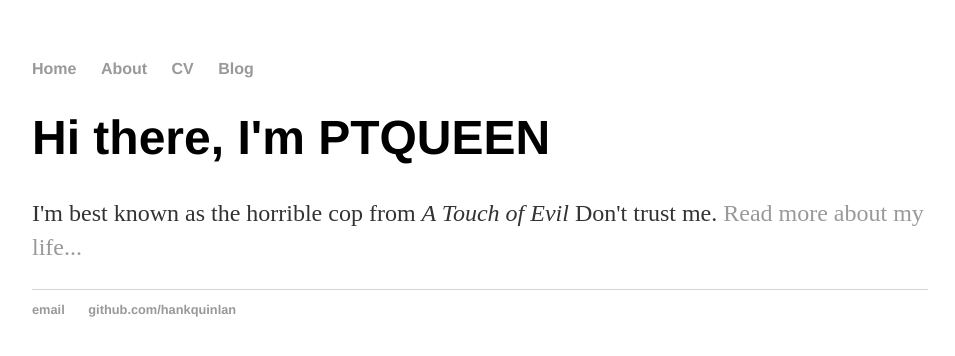
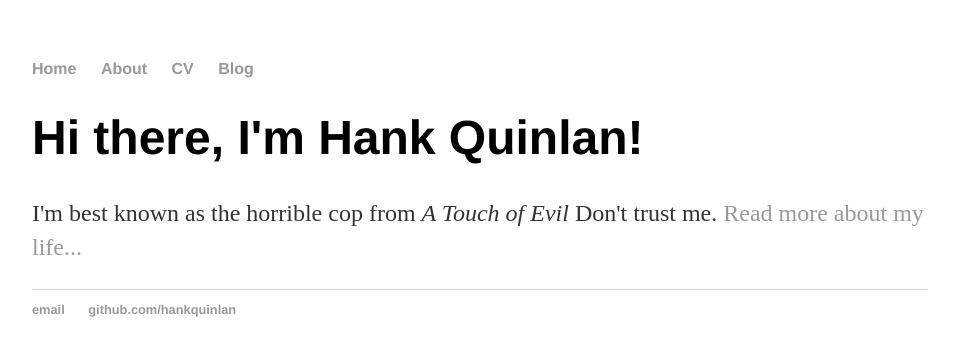
Before and after one commit to ptqueen/ptqueen.github.io, a Jekyll site: the page built from index.html, in a window 1280 px wide. Shown: the top 356 px of the page, without its empty margins (160-1115 px from the left). Built offline with Jekyll 4.4.1, drawn with Linux system fonts in a browser that asks for light colours.

Commit message:
Update index.html

```diff
--- a/index.html
+++ b/index.html
@@ -1,30 +1,8 @@
-<!DOCTYPE html>
-<html>
-	<head>
-		<title>Hank Quinlan, Horrible Cop</title>
-		<!-- link to main stylesheet -->
-		<link rel="stylesheet" type="text/css" href="/css/main.css">
-	</head>
-	<body>
-		<nav>
-    		<ul>
-        		<li><a href="/">Home</a></li>
-	        	<li><a href="/about">About</a></li>
-        		<li><a href="/cv">CV</a></li>
-        		<li><a href="/blog">Blog</a></li>
-    		</ul>
-		</nav>
-		<div class="container">
-    		<div class="blurb">
-        		<h1>Hi there, I'm PTQUEEN</h1>
-				<p>I'm best known as the horrible cop from <em>A Touch of Evil</em> Don't trust me. <a href="/about">Read more about my life...</a></p>
-    		</div><!-- /.blurb -->
-		</div><!-- /.container -->
-		<footer>
-    		<ul>
-        		<li><a href="mailto:hankquinlanhub@gmail.com">email</a></li>
-        		<li><a href="https://github.com/hankquinlan">github.com/hankquinlan</a></li>
-			</ul>
-		</footer>
-	</body>
-</html>
+---
+layout: default
+title: Hank Quinlan, Horrible Cop
+---
+<div class="blurb">
+	<h1>Hi there, I'm Hank Quinlan!</h1>
+	<p>I'm best known as the horrible cop from <em>A Touch of Evil</em> Don't trust me. <a href="/about">Read more about my life...</a></p>
+</div><!-- /.blurb -->
```
